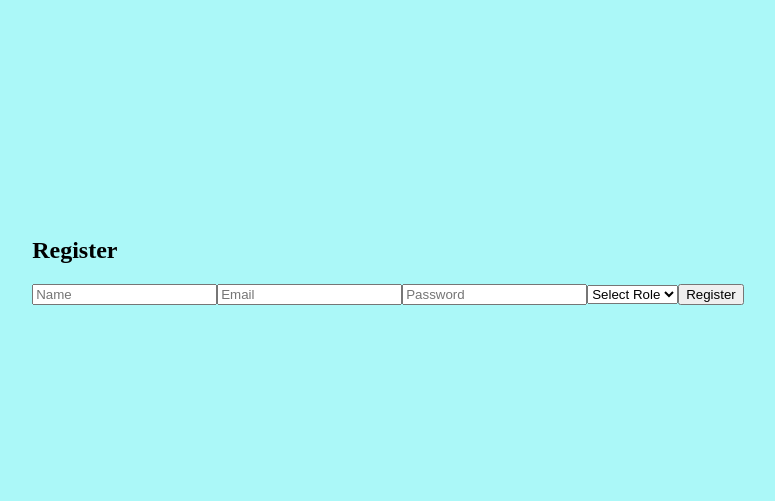
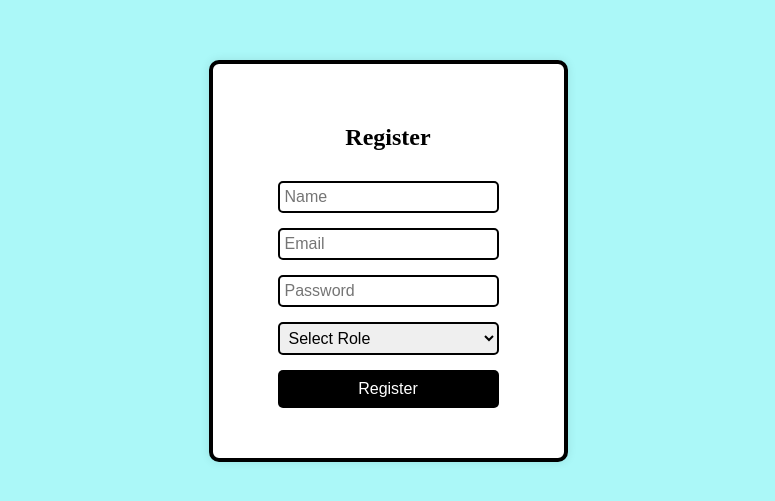
Before and after one commit to RSaiKartik2202/MERN-Doc-Verification-System, a React (Vite) app in the folder frontend/: page /register in a window 1280 px wide. Shown: the part 139-640 px from the top of the page, without its empty margins (252-1027 px from the left). Built offline with nearby package versions, Linux system fonts and the light colour scheme.

Commit message:
Add css to Register.jsx, Login.jsx pages

```diff
--- a/frontend/src/pages/Home.css
+++ b/frontend/src/pages/Home.css
@@ -17,8 +17,8 @@ body {
     text-align: center;
 }
 .nav-links {
+    display: flex;
     margin-top: 20px;
-    display: flex;
     justify-content: center;
     align-items: center;
     gap: 20px;
--- /dev/null
+++ b/frontend/src/pages/Login.css
@@ -0,0 +1,30 @@
+.login-container {
+    text-align: center;
+    background-color: white;
+    border: 4px solid black;
+    border-radius: 10px;
+    padding: 40px;
+    box-shadow: 0 0 10px rgba(0, 0, 0, 0.1);
+}
+.login-form {
+    display: flex;
+    flex-direction: column;
+    gap: 15px;
+    padding: 10px 25px;
+    margin-top: 20px;
+}
+.input-box {
+    padding: 5px;
+    border: 2px solid black;
+    border-radius: 5px;
+    font-size: 16px;
+}
+.login-btn {
+    background-color: black;
+    color: white;
+    padding: 10px;
+    border: none;
+    border-radius: 5px;
+    cursor: pointer;
+    font-size: 16px;
+}
--- a/frontend/src/pages/Login.jsx
+++ b/frontend/src/pages/Login.jsx
@@ -1,6 +1,7 @@
 import React, { useContext, useState } from "react";
 import { AuthContext } from "../context/AuthContext";
 import axios from "axios";
+import "./Login.css";
 
 export default function Login() {
   const { login } = useContext(AuthContext);
@@ -22,12 +23,12 @@ export default function Login() {
   };
 
   return (
-    <div>
+    <div className="login-container">
       <h2>Login</h2>
-      <form onSubmit={handleSubmit}>
-        <input type="email" name="email" placeholder="Email" onChange={handleChange} />
-        <input type="password" name="password" placeholder="Password" onChange={handleChange} />
-        <button type="submit">Login</button>
+      <form onSubmit={handleSubmit} className="login-form">
+        <input type="email" name="email" placeholder="Email" onChange={handleChange} className="input-box"/>
+        <input type="password" name="password" placeholder="Password" onChange={handleChange} className="input-box"/>
+        <button type="submit" className="login-btn">Login</button>
       </form>
     </div>
   );
--- /dev/null
+++ b/frontend/src/pages/Register.css
@@ -0,0 +1,30 @@
+.register-container {
+    text-align: center;
+    background-color: white;
+    border: 4px solid black;
+    border-radius: 10px;
+    padding: 40px;
+    box-shadow: 0 0 10px rgba(0, 0, 0, 0.1);
+}
+.register-form {
+    display: flex;
+    flex-direction: column;
+    gap: 15px;
+    padding: 10px 25px;
+    margin-top: 20px;
+}
+.input-box {
+    padding: 5px;
+    border: 2px solid black;
+    border-radius: 5px;
+    font-size: 16px;
+}
+.register-btn {
+    background-color: black;
+    color: white;
+    padding: 10px;
+    border: none;
+    border-radius: 5px;
+    cursor: pointer;
+    font-size: 16px;
+}
--- a/frontend/src/pages/Register.jsx
+++ b/frontend/src/pages/Register.jsx
@@ -1,6 +1,7 @@
 import React, { useState } from "react";
 import axios from "axios";
 import { useNavigate } from "react-router-dom";
+import "./Register.css";
 
 export default function Register() {
   const navigate = useNavigate();
@@ -22,13 +23,13 @@ export default function Register() {
   };
 
   return (
-    <div>
+    <div className="register-container">
       <h2>Register</h2>
-      <form onSubmit={handleSubmit}>
-        <input type="text" name="name" placeholder="Name" onChange={handleChange} />
-        <input type="email" name="email" placeholder="Email" onChange={handleChange} />
-        <input type="password" name="password" placeholder="Password" onChange={handleChange} />
-        <select name="role" onChange={handleChange} required>
+      <form onSubmit={handleSubmit} className="register-form">
+        <input type="text" name="name" placeholder="Name" onChange={handleChange} className="input-box"/>
+        <input type="email" name="email" placeholder="Email" onChange={handleChange} className="input-box"/>
+        <input type="password" name="password" placeholder="Password" onChange={handleChange} className="input-box"/>
+        <select name="role" onChange={handleChange} required className="input-box">
             <option value="">Select Role</option>
             <option value="User">User</option>
             <option value="Company">Company</option>
@@ -37,11 +38,11 @@ export default function Register() {
 
         {
           formData.role === "Institution" && (
-            <input type="text" name="institutionCode" placeholder="Institution Code" onChange={handleChange} required />
+            <input type="text" name="institutionCode" placeholder="Institution Code" onChange={handleChange} required className="input-box"/>
           )
         }
 
-        <button type="submit">Register</button>
+        <button type="submit" className="register-btn">Register</button>
       </form>
     </div>
   );
```
